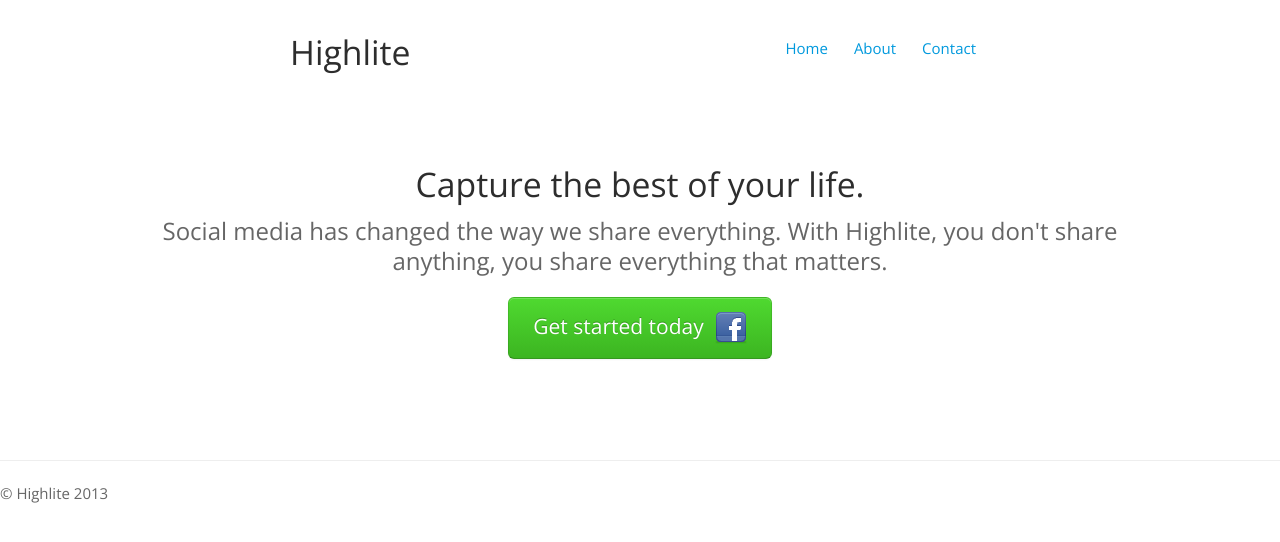
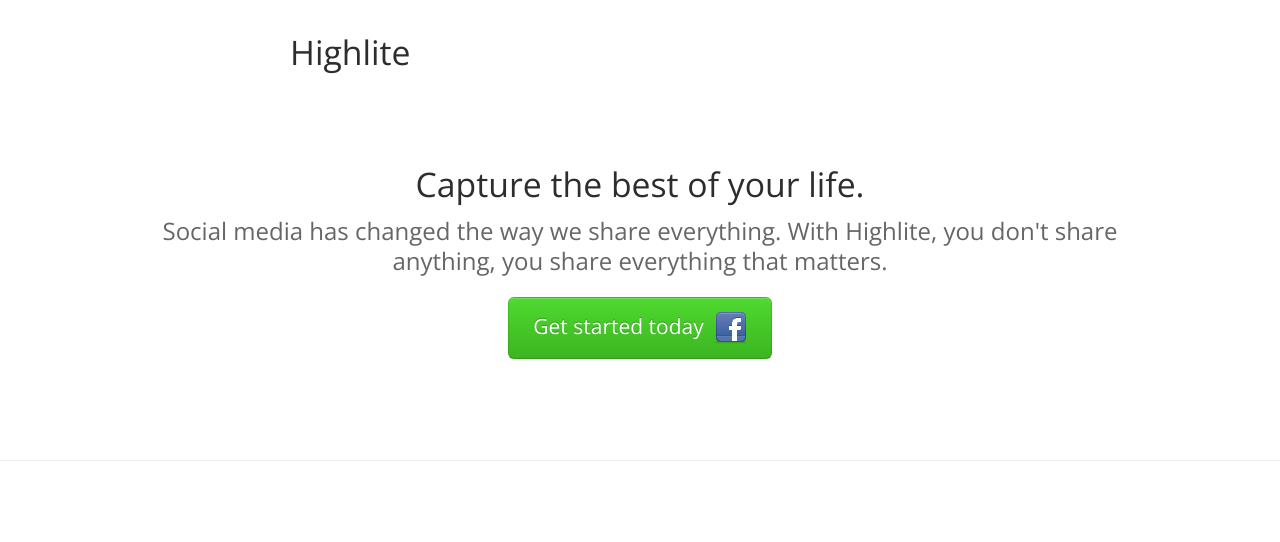
Before and after one commit to saturnial/highlight, a Django app: page /lite/ in a window 1280 px wide. Shown: the top 542 px of the page. Run offline with Django 3.2, Linux system fonts and the light colour scheme; some libraries are stand-ins or nearby versions.

Commit message:
separated css

```diff
--- a/src/highlite/highlighter/urls.py
+++ b/src/highlite/highlighter/urls.py
@@ -4,6 +4,6 @@ import views
 
 urlpatterns = patterns('',
     url(r'create', views.CreateHighlight.as_view(), name='create'),
-    url(r'feed', views.feed, name='feed'),
-    url(r'', views.index, name='index'),
+    url(r'feed', views.DisplayFeed.as_view(), name='feed'),
+    url(r'', views.Index.as_view(), name='index'),
 )
--- a/src/highlite/highlighter/views.py
+++ b/src/highlite/highlighter/views.py
@@ -7,20 +7,33 @@ import forms
 import foursquare
 import logging
 
-def index(request):
-  return render_to_response('index.html', {})
+class Index(View):
+  """Class-based view for handling the initial login."""
 
-def feed(request):
-  facebook_profile = request.user.get_profile().get_facebook_profile()
-  return render_to_response('feed.html', {'facebook_profile': facebook_profile})
+  def get(self, request):
+    logged_in = request.user.is_authenticated()
+    if logged_in:
+      return HttpResponseRedirect('/lite/create')
+
+    return render_to_response('index.html',
+                              {})
+class DisplayFeed(View):
+  """Class based view for showing users their feeds."""
+
+  def get(self, request):
+    facebook_profile = request.user.get_profile().get_facebook_profile()
+    return render_to_response('feed.html', {'facebook_profile': facebook_profile})
+
 
 class CreateHighlight(View):
   """Class-based view for handling the create highlight process."""
 
   def get(self, request):
+    facebook_profile = request.user.get_profile().get_facebook_profile()
     form = forms.CreateHighlight()
     return render_to_response('create.html',
-                              {'form': form},
+                              {'form': form,
+                               'facebook_profile': facebook_profile},
                               context_instance=RequestContext(request))
 
   def post(self, request):
--- a/src/highlite/static/css/base.css
+++ b/src/highlite/static/css/base.css
@@ -34,6 +34,11 @@ line-height: 1.25;
 .jumbotron .btn {
 font-size: 21px;
 padding: 14px 24px;
+}
+
+#create {
+margin: auto;
+text-align
 }
 
 /* Supporting marketing content */
--- a/src/highlite/templates/base.html
+++ b/src/highlite/templates/base.html
@@ -29,11 +29,10 @@
      <div class="container-narrow">
         <div class="masthead">
         <ul class="nav nav-pills pull-right">
-          <li><a href="#">Home</a></li>
-          <li><a href="#">About</a></li>
-          <li><a href="#">Contact</a></li>
           {% if facebook_profile %}
-          <li><a href="{{ facebook_profile.link }}">{{ facebook_profile.name }}</a></li>
+          <li><a href="/lite/create">Create</a></li>
+          <li><a href="/lite/feed">Experience</a></li>
+          <li><a target="_blank" href="{{ facebook_profile.link }}">{{ facebook_profile.name }}</a></li>
           <li><img src="http://graph.facebook.com/{{facebook_profile.id }}/picture?type=small"/></li>
           {% endif %}
         </ul>
@@ -43,10 +42,6 @@
   {%  block content %}{% endblock %}
 
       <hr>
-
-      <div class="footer">
-        <p>&copy; Highlite 2013</p>
-      </div>
 
     </div> <!-- /container -->
 
```
